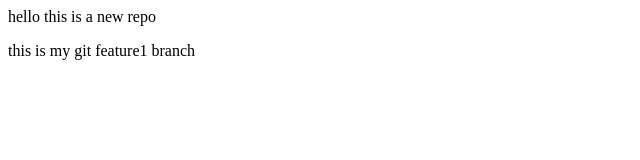
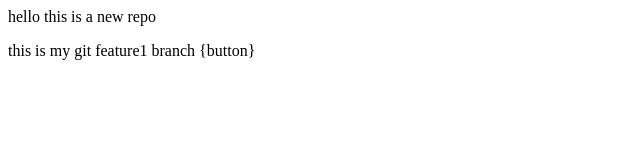
Before and after one commit to Imshiku/LocalRepo, a plain HTML site: page index.html in a window 1280 px wide. Shown: the full height of the page, 0-640 px from the left. Drawn offline with Linux system fonts and the light colour scheme.

```diff
--- a/index.html
+++ b/index.html
@@ -1,2 +1,2 @@
 <p>hello this is a new repo</p>
-<p>this is my git feature1 branch</p>
+<p>this is my git feature1 branch {button}</p>
```
